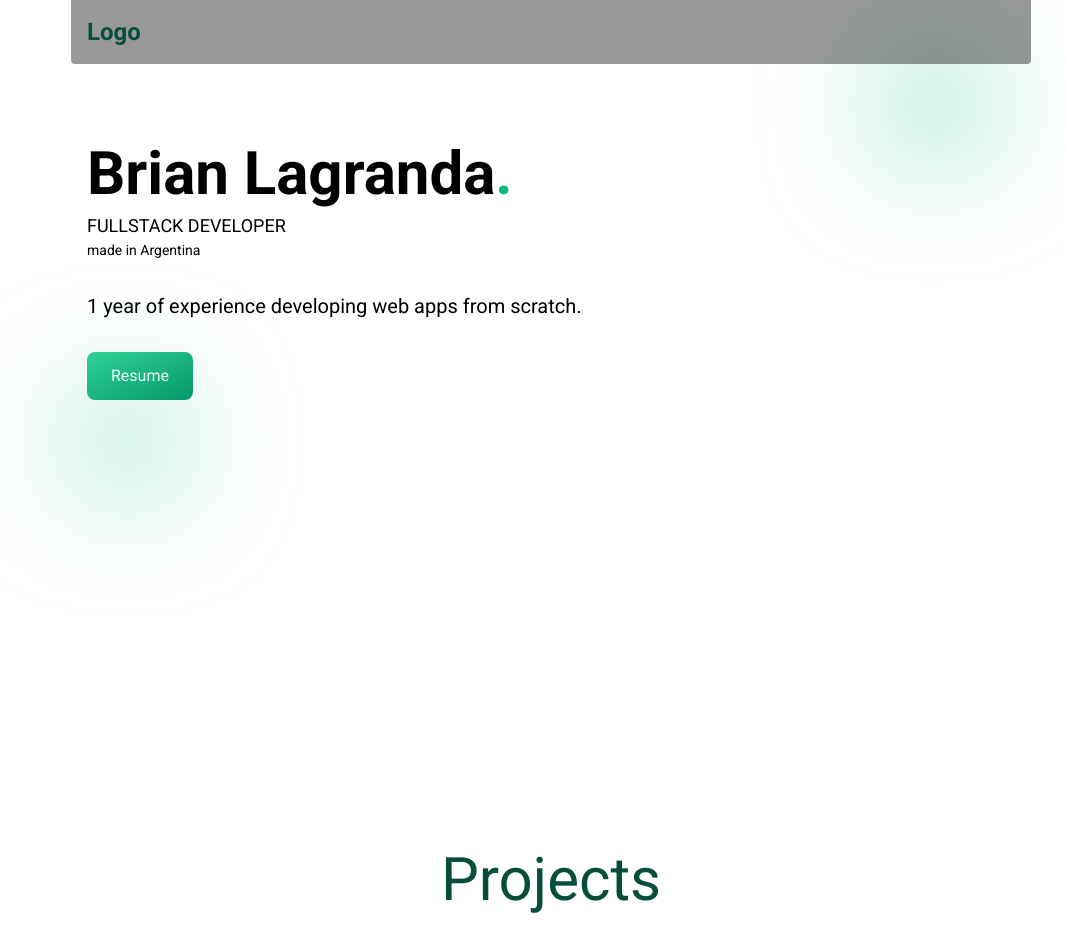
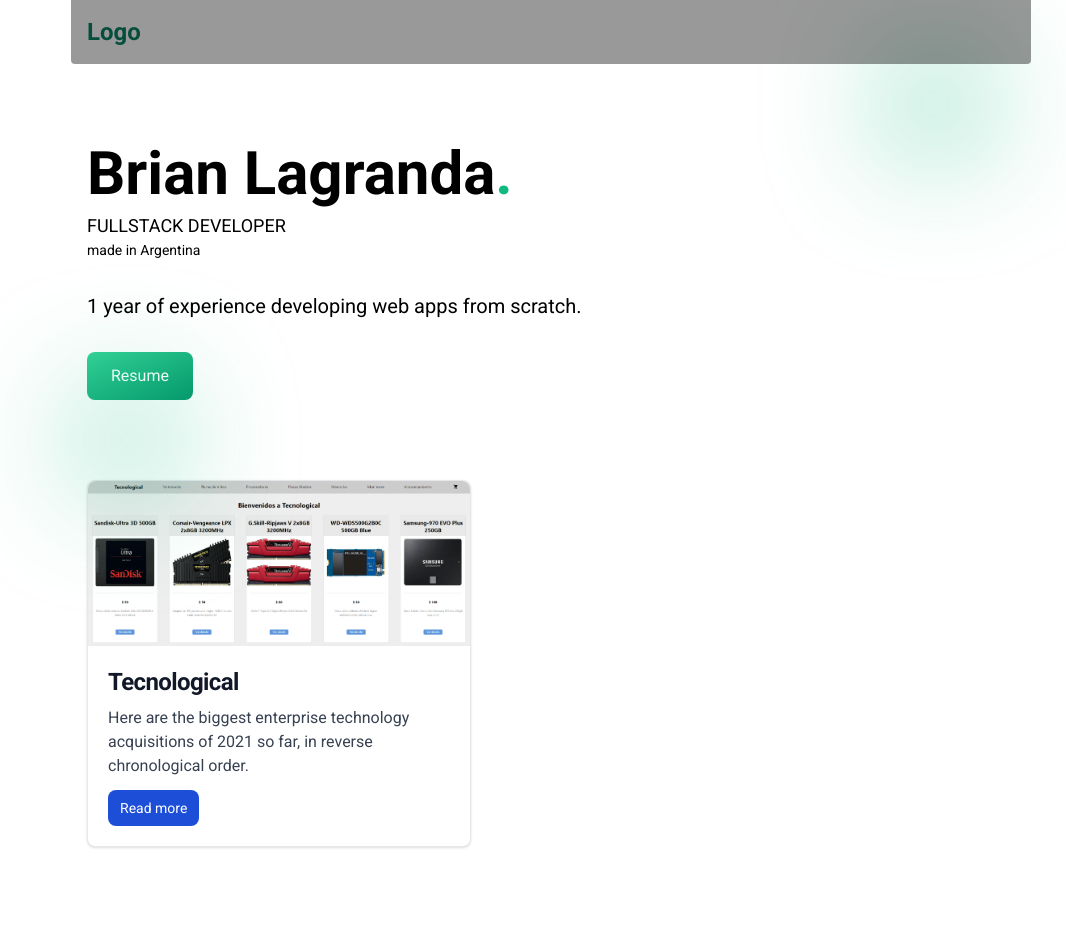
Before and after one commit to brianlagranda/portfolio, a Next.js app: page / in a window 1280 px wide. Shown: the top 952 px of the page, without its empty margins (89-1155 px from the left). Built offline with nearby package versions, Linux system fonts and the light colour scheme.

Commit message:
Feat: projects section

```diff
--- a/app/page.jsx
+++ b/app/page.jsx
@@ -1,9 +1,10 @@
 import NavBar from '../components/NavBar';
 import Intro from '../components/Intro';
+import Projects from '../components/Projects';
 import Contact from '../components/Contact';
 import Footer from '../components/Footer';
 
-import ScrollToTopButton from '../components/func/ScrollToTopButton';
+import ScrollToTopButton from '../components/ScrollToTopButton';
 
 const sectionIds = [
   { id: 'projects', label: 'Projects' },
@@ -16,6 +17,7 @@
     <>
       <NavBar />
       <Intro />
+      <Projects />
 
       {sectionIds.map(({ id, label }) => (
         <section key={id} id={id} className='h-screen flex'>
--- a/components/Contact.jsx
+++ b/components/Contact.jsx
@@ -1,6 +1,6 @@
 import ContactLinks from './ContactLinks';
 
-export function Contact() {
+export default function Contact() {
   return (
     <section key='contact' id='contact' className='text-center text-6xl'>
       <h2 className=' pr-14'>Get in</h2>
@@ -14,5 +14,3 @@
     </section>
   );
 }
-
-export default Contact;
--- a/components/ContactLinks.jsx
+++ b/components/ContactLinks.jsx
@@ -1,7 +1,7 @@
 import Link from 'next/link';
 import Image from 'next/image';
 
-export function ContactLinks() {
+export default function ContactLinks() {
   return (
     <>
       <Link href='https://www.linkedin.com/in/brianlagranda/'>
@@ -36,5 +36,3 @@
     </>
   );
 }
-
-export default ContactLinks;
--- a/components/Footer.jsx
+++ b/components/Footer.jsx
@@ -1,9 +1,7 @@
-function Footer() {
+export default function Footer() {
   return (
     <p className='text-center font-bold'>
       © Copyright reserved to Brian Lagranda
     </p>
   );
 }
-
-export default Footer;
--- a/components/Intro.jsx
+++ b/components/Intro.jsx
@@ -1,6 +1,10 @@
+'use client';
+
 import Button from './Button';
+import { useRouter } from 'next/navigation';
 
-export function Intro() {
+export default function Intro() {
+  const router = useRouter();
   return (
     <section id='intro' className='mt-16'>
       <div className='rounded-full bg-emerald-500/90 blur-3xl h-20 w-20 ml-auto mr-10'></div>
@@ -13,10 +17,15 @@
       <p className='my-8 text-xl'>
         1 year of experience developing web apps from scratch.
       </p>
-      <Button text='Resume'></Button>
-      <div className='rounded-full bg-emerald-500/80 blur-3xl h-20 w-20 flex self-end'></div>
+      <Button
+        text='Resume'
+        onClick={() =>
+          router.push(
+            'https://drive.google.com/file/d/1lRV-emE6UQbvedsJoysIiPhxSrlU258Z/view?usp=sharing'
+          )
+        }
+      ></Button>
+      <div className='rounded-full  bg-emerald-500/80 blur-3xl h-20 w-20 flex self-end'></div>
     </section>
   );
 }
-
-export default Intro;
--- a/components/NavBar.jsx
+++ b/components/NavBar.jsx
@@ -26,7 +26,7 @@
   },
 ];
 
-export function NavBar() {
+export default function NavBar() {
   const [navbar, setNavbar] = useState(false);
   const [scrollDir, setScrollDir] = useState('down');
   const [scrollY, setScrollY] = useState(0);
@@ -132,5 +132,3 @@
     }
   }
 }
-
-export default NavBar;
--- /dev/null
+++ b/components/Projects.jsx
@@ -0,0 +1,54 @@
+import Image from 'next/image';
+
+const projects = [
+  {
+    id: crypto.randomUUID(),
+    title: 'Tecnological',
+    skills: ['❤', '🧡', '💛', '💚', '💙', '💜'],
+    img: '/img/projects/tecnological.png',
+    urlDeploy: 'urlDeploy',
+    urlGithub: 'urlGithub',
+  },
+];
+
+export default function Projects() {
+  return (
+    <>
+      {projects.map(({ id, title, skills, img, urlDeploy, urlGithub }) => (
+        <div
+          key={id}
+          className='max-w-sm bg-white border border-gray-200 rounded-lg shadow dark:bg-gray-800 dark:border-gray-700'
+        >
+          <a href='#'>
+            <Image
+              width='500'
+              height='500'
+              priority={true}
+              style={{ objectFit: 'contain' }}
+              className='rounded-t-lg'
+              src={img}
+              alt='Ecommerce project Tecnological'
+            />
+          </a>
+          <div className='p-5'>
+            <a href='#'>
+              <h5 className='mb-2 text-2xl font-bold tracking-tight text-gray-900 dark:text-white'>
+                {title}
+              </h5>
+            </a>
+            <p className='mb-3 font-normal text-gray-700 dark:text-gray-400'>
+              Here are the biggest enterprise technology acquisitions of 2021 so
+              far, in reverse chronological order.
+            </p>
+            <a
+              href='#'
+              className='inline-flex items-center px-3 py-2 text-sm font-medium text-center text-white bg-blue-700 rounded-lg hover:bg-blue-800 focus:ring-4 focus:outline-none focus:ring-blue-300 dark:bg-blue-600 dark:hover:bg-blue-700 dark:focus:ring-blue-800'
+            >
+              Read more
+            </a>
+          </div>
+        </div>
+      ))}
+    </>
+  );
+}
```
Also changed, not shown: components/Button.jsx (line endings or trailing spaces), components/ScrollToTopButton.jsx (renamed from components/func/ScrollToTopButton.jsx), public/img/projects/tecnological.PNG (added).
